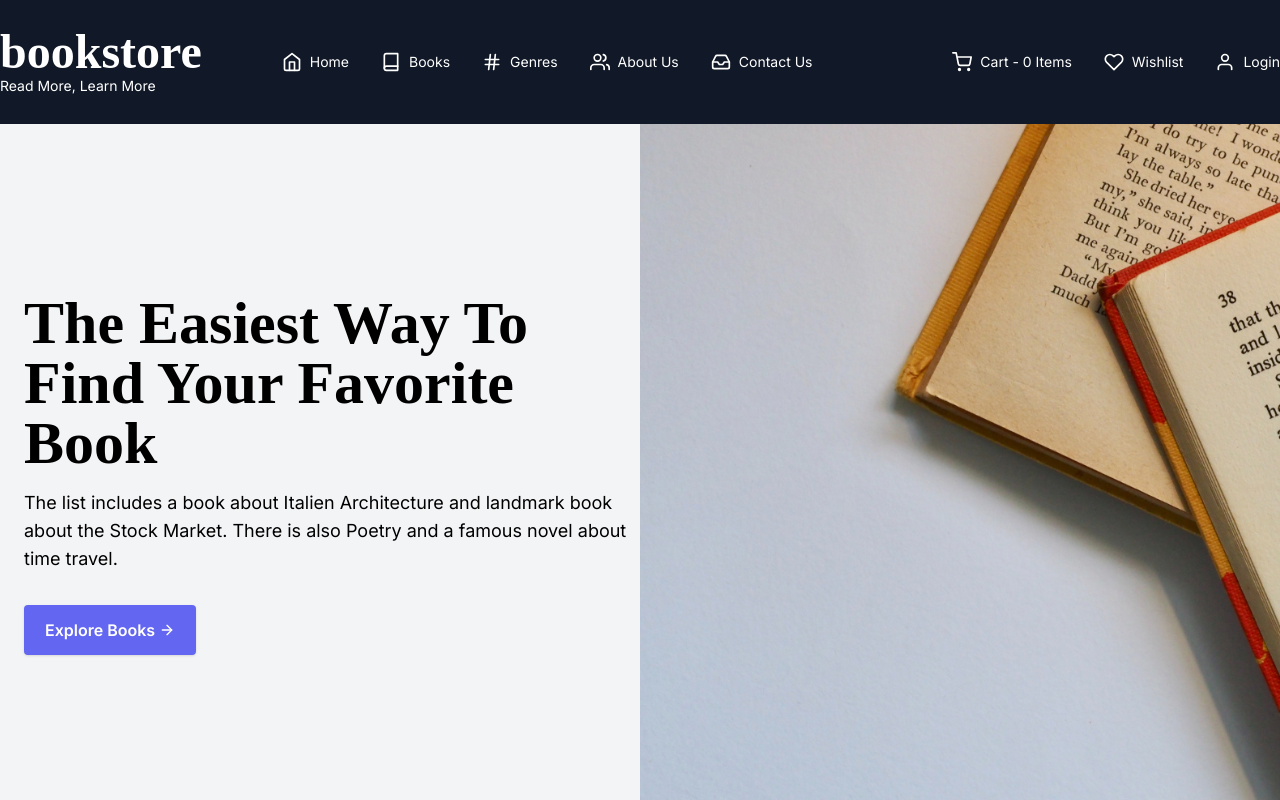
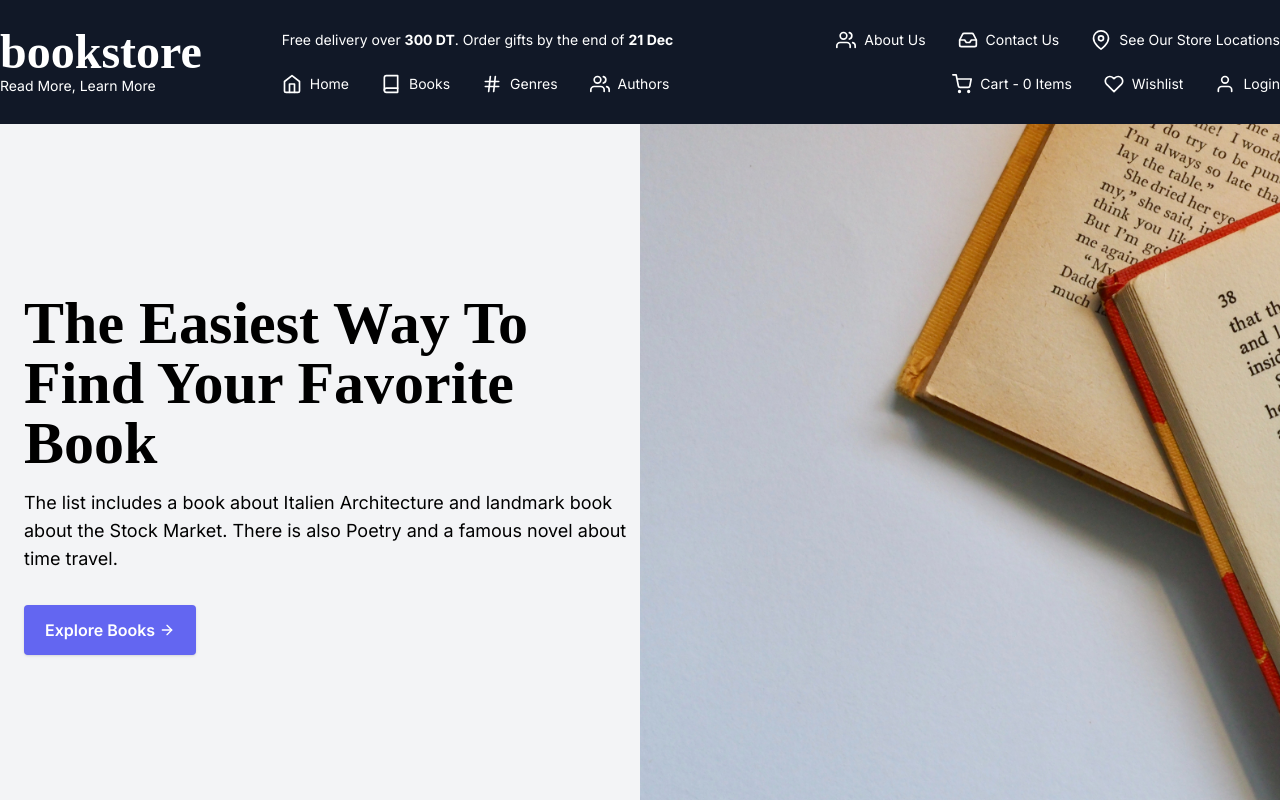
Before and after one commit to alabaganne/books-library, a React (Vite) app in the folder client/: page / in a window 1280 px wide. Shown: the top 800 px of the page. Built offline with nearby package versions, Linux system fonts and the light colour scheme; a web font is replaced by a local one.

Commit message:
Change navbar

```diff
--- a/client/src/components/shared/Navbar.tsx
+++ b/client/src/components/shared/Navbar.tsx
@@ -39,25 +39,18 @@ function Navbar() {
   return (
     <nav className="bg-gray-900 text-sm text-white">
       <div className="container mx-auto py-7">
-        <div className="flex items-center justify-between gap-20">
         <div className="flex items-center gap-20">
           <div>
             <h1 className="text-5xl font-semibold">bookstore</h1>
             <div>Read More, Learn More</div>
           </div>
+          <div className="flex-1 space-y-6">
+            <div className="flex-between">
+              <div>
+                Free delivery over <strong>300 DT</strong>. Order gifts by the
+                end of <strong>21 Dec</strong>
+              </div>
               <div className="flex items-center gap-8">
-              <Link to="/" className="flex items-center gap-2">
-                <FiHome className="h-5 w-5" />
-                <div>Home</div>
-              </Link>
-              <Link to="/" className="flex items-center gap-2">
-                <FiBook className="h-5 w-5" />
-                <div>Books</div>
-              </Link>
-              <Link to="/" className="flex items-center gap-2">
-                <FiHash className="h-5 w-5" />
-                <div>Genres</div>
-              </Link>
                 <Link to="/" className="flex items-center gap-2">
                   <FiUsers className="h-5 w-5" />
                   <div>About Us</div>
@@ -66,7 +59,32 @@ function Navbar() {
                   <FiInbox className="h-5 w-5" />
                   <div>Contact Us</div>
                 </Link>
+                <Link to="/" className="flex items-center gap-2">
+                  <FiMapPin className="h-5 w-5" />
+                  <div>See Our Store Locations</div>
+                </Link>
               </div>
+            </div>
+            <div className="flex-between">
+              <div className="flex items-center gap-8">
+                <Link to="/" className="flex items-center gap-2">
+                  <FiHome className="h-5 w-5" />
+                  <div>Home</div>
+                </Link>
+                <Link to="/books" className="flex items-center gap-2">
+                  <FiBook className="h-5 w-5" />
+                  <div>Books</div>
+                </Link>
+                <Link to="/" className="flex items-center gap-2">
+                  <FiHash className="h-5 w-5" />
+                  <div>Genres</div>
+                </Link>
+
+                {/* admin only, it is recommended to add author before adding its books, although it's possible for the "authorId" field to be empty */}
+                <Link to="/" className="flex items-center gap-2">
+                  <FiUsers className="h-5 w-5" />
+                  <div>Authors</div>
+                </Link>
               </div>
               <div className="flex items-center gap-8">
                 <Link to="/cart" className="flex items-center gap-2">
@@ -87,6 +105,8 @@ function Navbar() {
               </div>
             </div>
           </div>
+        </div>
+      </div>
     </nav>
   );
 }
--- a/client/src/pages/Books/Index.tsx
+++ b/client/src/pages/Books/Index.tsx
@@ -12,6 +12,7 @@ import {
   FiSearch,
   FiUpload,
   FiUser,
+  FiUsers,
 } from 'react-icons/fi';
 import { Link } from 'react-router-dom';
 import BookCard from '../../components/BookCard';
@@ -45,7 +46,7 @@ export default function Books() {
             {/* when clicked, show menu to check all the genres that use wants to be displayed */}
           </button>
           <button className="flex items-center gap-2 border-r border-gray-300 p-4">
-            <FiUser className="h-4 w-4" /> Author <FiArrowDown />
+            <FiUsers className="h-4 w-4" /> Author <FiArrowDown />
             {/* when clicked, show menu to check all the authors that use wants to be displayed */}
           </button>
           <button className="flex items-center gap-2 border-r border-gray-300 p-4">
```
Lines whose indentation alone changed are shown as unchanged.
